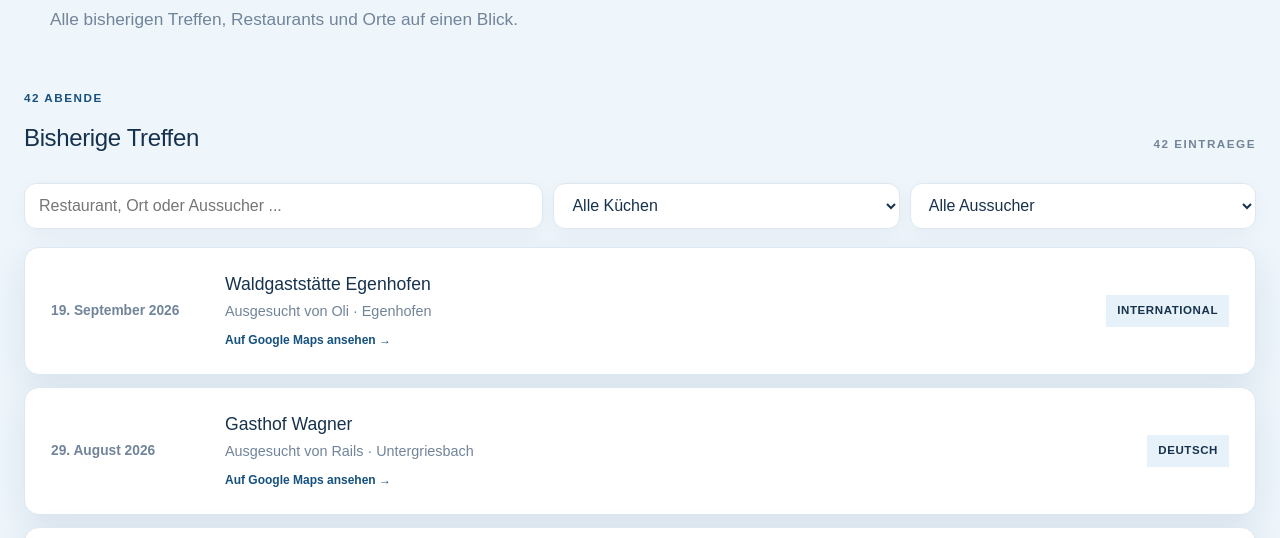
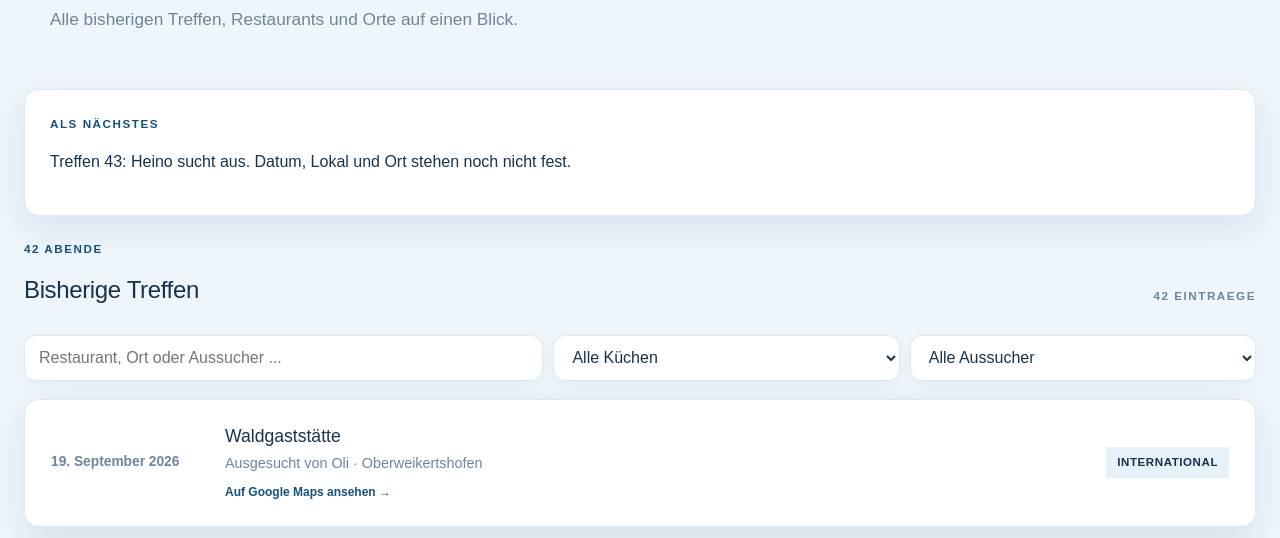
Before and after one commit to 29308475/Stammtisch, a plain HTML site: page chronik.html in a window 1280 px wide. Shown: the part 216-754 px from the top of the page. Drawn offline with Linux system fonts and the light colour scheme.

Commit message:
data_update

```diff
--- a/chronik.html
+++ b/chronik.html
@@ -6,7 +6,7 @@
   <meta name="viewport" content="width=device-width, initial-scale=1">
   <title>Stammtisch | Chronik</title>
   <link rel="stylesheet" href="css/style.css?v=24">
-  <script src="js/app.js?v=14" defer></script>
+  <script src="js/app.js?v=15" defer></script>
   <script src="js/navigation.js?v=1" defer></script>
   <link rel="stylesheet" href="css/theme.css?v=5">
 </head>
@@ -30,6 +30,9 @@
       <p class="intro">Alle bisherigen Treffen, Restaurants und Orte auf einen Blick.</p>
     </section>
     <section class="chronicle" aria-labelledby="chronicle-title">
+      <aside id="planned-meetings" class="insight-panel" aria-label="Nächstes Treffen" hidden style="margin-bottom: 24px">
+        <p class="eyebrow">Als Nächstes</p>
+      </aside>
       <div class="section-heading">
         <div><p class="eyebrow"><span data-meeting-total>42</span> Abende</p><h2 id="chronicle-title">Bisherige Treffen</h2></div>
         <span class="entry-count" id="entry-count">Wird geladen ...</span>
--- /dev/null
+++ b/data/planned-meetings.json
@@ -0,0 +1,10 @@
+[
+  {
+    "id": 43,
+    "selector": "Heino",
+    "date": null,
+    "restaurant": null,
+    "cuisine": null,
+    "city": null
+  }
+]
--- a/data/stammtisch.json
+++ b/data/stammtisch.json
@@ -34,11 +34,11 @@
   {"date": "2025-12-27", "selector": "Chris", "restaurant": "Berghof", "cuisine": "Deutsch", "city": "Augsburg"},
   {"date": "2026-01-23", "selector": "Oli", "restaurant": "Gasthaus zur Post", "cuisine": "Kroatisch", "city": "Eurasburg"},
   {"date": "2026-02-28", "selector": "Rails", "restaurant": "Farfallinas Patisserie", "cuisine": "Deutsch", "city": "Wagenhofen"},
-  {"date": "2026-03-29", "selector": "Erles", "restaurant": "Hotel Modi", "cuisine": "Deutsch", "city": "Dachau"},
+  {"date": "2026-03-29", "selector": "Erlemanns", "restaurant": "Hotel Modi", "cuisine": "Deutsch", "city": "Dachau"},
   {"date": "2026-04-29", "selector": "Heino", "restaurant": "Kartpalast", "cuisine": "Deutsch/Italienisch", "city": "Gada"},
   {"date": "2026-05-30", "selector": "Chris", "restaurant": "Fischerwirt", "cuisine": "Deutsch", "city": "Baindlkirch"},
   {"date": "2026-06-26", "selector": "Christina", "restaurant": "Landhausbräu Koller", "cuisine": "Deutsch", "city": "Hergertswiesen"},
   {"date": "2026-07-29", "selector": "Christina", "restaurant": "Grillen bei Christina", "cuisine": "Deutsch", "city": "Dietenhausen"},
-  {"date": "2026-08-29", "selector": "Rails", "restaurant": "Gasthof Wagner", "cuisine": "Deutsch", "city": "Untergriesbach"},
-  {"date": "2026-09-19", "selector": "Oli", "restaurant": "Waldgaststätte Egenhofen", "cuisine": "International", "city": "Egenhofen"}
+  {"date": "2026-08-29", "selector": "Rails", "restaurant": "Gasthof Wagner", "cuisine": "Deutsch", "city": "Aichach-Untergriesbach"},
+  {"date": "2026-09-19", "selector": "Oli", "restaurant": "Waldgaststätte", "cuisine": "International", "city": "Oberweikertshofen"}
 ]
--- a/js/app.js
+++ b/js/app.js
@@ -19,7 +19,7 @@ let allMeetings = [];
 let meetingMap;
 
 const cityCoordinates = {
-  Egenhofen: [48.261334, 11.171955],
+  Oberweikertshofen: [48.261334, 11.171955],
   Aichach: [48.457, 11.134], Augsburg: [48.366, 10.898], Altomünster: [48.387, 11.256],
   Baindlkirch: [48.272, 11.077], Bergkirchen: [48.256, 11.364], Dachau: [48.260, 11.434],
   Dietenhausen: [48.303, 11.206], Erdweg: [48.331, 11.298], Eurasburg: [48.333, 11.083],
@@ -27,7 +27,7 @@ const cityCoordinates = {
   Inchenhofen: [48.508, 11.112], Maisach: [48.216, 11.257], Mauerbach: [48.349, 11.326],
   Mering: [48.265, 10.985], "Markt Indersdorf": [48.360, 11.378], München: [48.137, 11.575],
   Odelzhausen: [48.309, 11.199], Pöttmes: [48.583, 11.117], Sielenbach: [48.400, 11.167],
-  Untergriesbach: [48.553, 13.671], Wagenhofen: [48.555, 11.268]
+  "Aichach-Untergriesbach": [48.45793, 11.15376], Wagenhofen: [48.555, 11.268]
 };
 
 const uniqueCount = (meetings, key) => new Set(meetings.map((meeting) => meeting[key])).size;
@@ -216,3 +216,26 @@ const loadMeetings = async () => {
 };
 
 loadMeetings();
+
+const loadPlannedMeetings = async () => {
+  const container = document.querySelector('#planned-meetings');
+  if (!container) return;
+  try {
+    const response = await fetch('data/planned-meetings.json');
+    if (!response.ok) throw new Error(`HTTP ${response.status}`);
+    const meetings = await response.json();
+    meetings.forEach((meeting) => {
+      const note = document.createElement('p');
+      note.textContent = `Treffen ${meeting.id}: ${meeting.selector} sucht aus. Datum, Lokal und Ort stehen noch nicht fest.`;
+      container.append(note);
+    });
+    container.hidden = !meetings.length;
+  } catch (error) {
+    container.hidden = false;
+    const note = document.createElement('p');
+    note.textContent = 'Die Vorschau auf kommende Treffen konnte nicht geladen werden.';
+    container.append(note);
+    console.error('Geplante Treffen konnten nicht geladen werden:', error);
+  }
+};
+loadPlannedMeetings();
```
Also changed, not shown: orte.html (+1 -1 lines), 2 other files.
